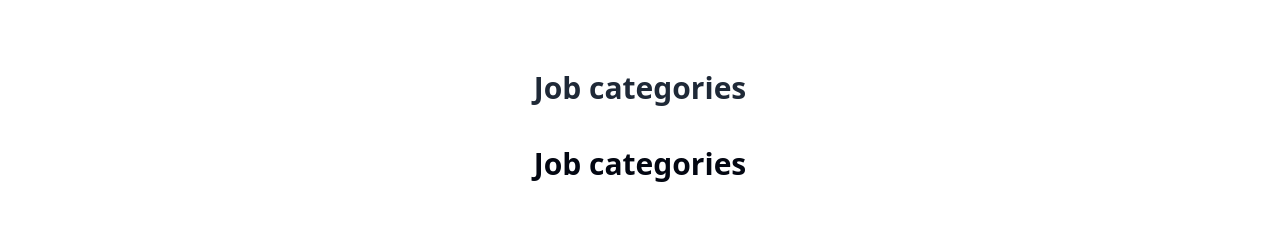
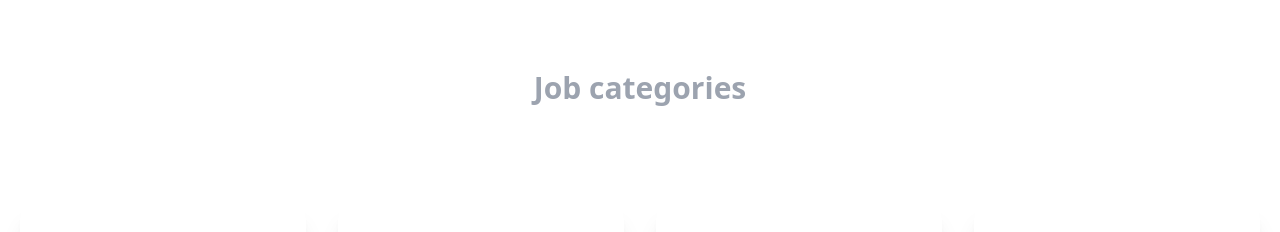
Before and after one commit to kumargourav8427/JOB-LISTING-MERN-PROJECT, a React (Create React App) app in the folder frontend/: page / in a window 1280 px wide. Shown: the part 954-1186 px from the top of the page. Built offline with nearby package versions, Linux system fonts and the light colour scheme.

Commit message:
updated search_bar

```diff
--- a/frontend/src/Pages/Home.js
+++ b/frontend/src/Pages/Home.js
@@ -2,28 +2,14 @@ import React from "react";
 import Job from "./Job";
 import { Link } from "react-router-dom";
 import { FaSearch } from "react-icons/fa";
+import Search from "../component/Search";
 
 function Home() {
   return (
     <>
       <section className="text-gray-600 body-font overflow-hidden">
         <br></br>
-        <div class='max-w-md mx-auto'>
-          <div class="relative flex items-center w-full h-12 rounded-lg focus-within:shadow-lg bg-white overflow-hidden">
-            <div class="grid place-items-center h-full w-12 bg-white text-gray-300">
-              <svg xmlns="http://www.w3.org/2000/svg" class="h-6 w-6" fill="none" viewBox="0 0 24 24" stroke="currentColor">
-                <path stroke-linecap="round" stroke-linejoin="round" stroke-width="2" d="M21 21l-6-6m2-5a7 7 0 11-14 0 7 7 0 0114 0z" />
-              </svg>
-            </div>
-
-            <input
-              class="peer h-full w-full outline-none text-sm text-gray-700 pr-2"
-              type="text"
-              id="search"
-              placeholder="Search here" />
-          </div>
-          <button className="btn btn-neutral">Search</button>
-        </div>
+        <Search />
         <div className="hero min-h-screen">
           <div className="hero-content flex-col lg:flex-row">
             <img
@@ -52,7 +38,6 @@ function Home() {
         </div>
       </section>
       <section>
-        <h1 className="text-3xl font-bold text-center mt-10">Job categories</h1>
         <Job />
       </section>
     </>
--- a/frontend/src/Pages/Job.js
+++ b/frontend/src/Pages/Job.js
@@ -4,7 +4,7 @@ function Job() {
   return (
     <>
       <section class="text-gray-600 body-font">
-        <h1 className="text-3xl font-bold text-center text-gray-950 mt-10">Job categories</h1>
+        <h1 className="text-3xl font-bold text-center text-gray-400 mt-10">Job categories</h1>
         <div class="container px-5 py-24 mx-auto">
           <div class="flex flex-wrap -m-4">
             <div class="lg:w-1/4 md:w-1/2 p-4 w-full">
--- /dev/null
+++ b/frontend/src/component/Search.js
@@ -0,0 +1,24 @@
+import React from 'react'
+
+function Search() {
+    return (
+        <div class='max-w-md mx-auto'>
+            <div class="relative flex items-center w-full h-12 rounded-lg focus-within:shadow-lg bg-white overflow-hidden">
+                <div class="grid place-items-center h-full w-12 bg-white text-gray-300">
+                    <svg xmlns="http://www.w3.org/2000/svg" class="h-6 w-6" fill="none" viewBox="0 0 24 24" stroke="currentColor">
+                        <path stroke-linecap="round" stroke-linejoin="round" stroke-width="2" d="M21 21l-6-6m2-5a7 7 0 11-14 0 7 7 0 0114 0z" />
+                    </svg>
+                </div>
+
+                <input
+                    class="peer h-full w-full outline-none text-sm text-gray-700 pr-2"
+                    type="text"
+                    id="search"
+                    placeholder="Search here" />
+            </div>
+            <button className="btn btn-neutral">Search</button>
+        </div>
+    )
+}
+
+export default Search
```
